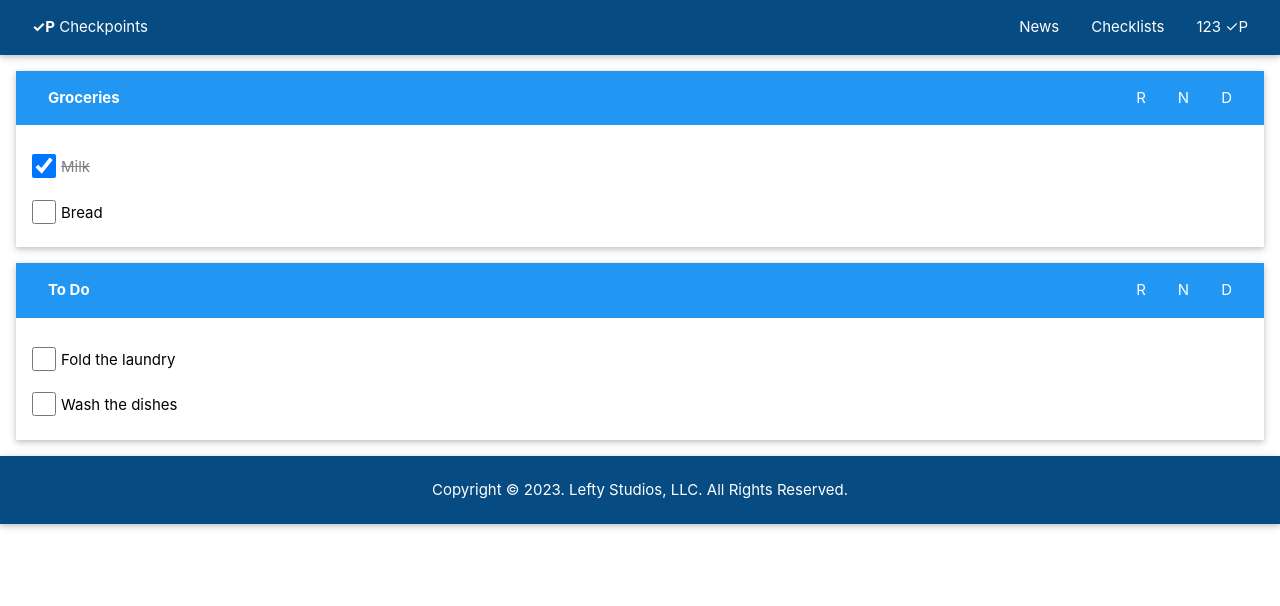
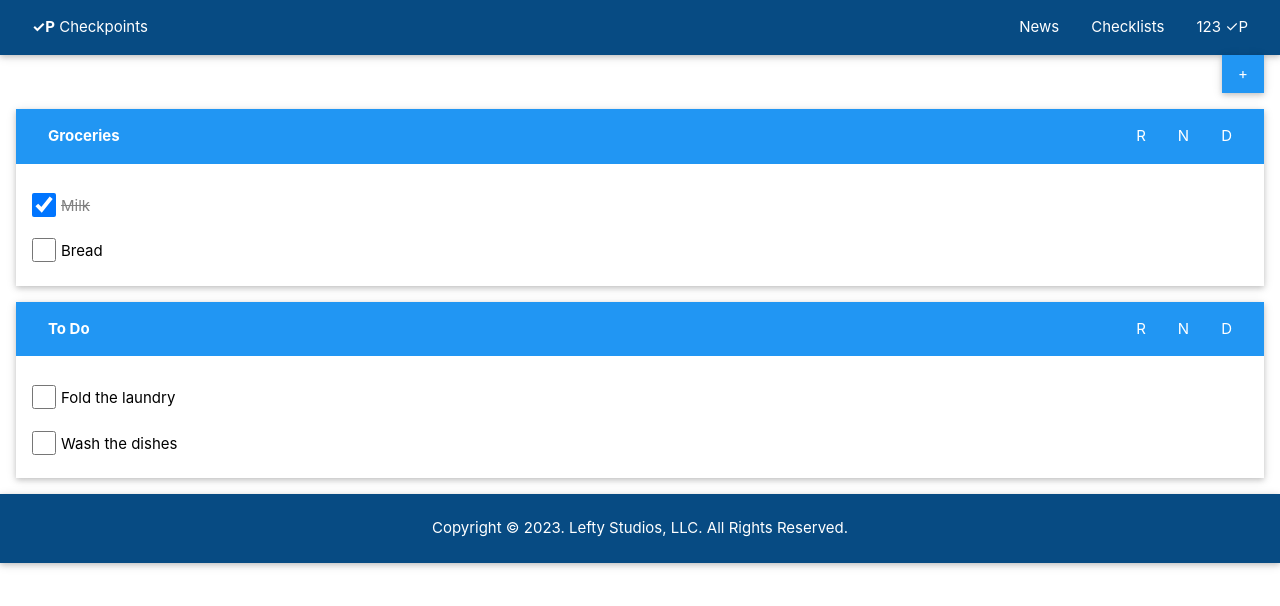
Before and after one commit to Fr0z3nRebel/checkpoints, a React (Vite) app: page / in a window 1280 px wide. Shown: the top 606 px of the page. Built offline with nearby package versions, Linux system fonts and the light colour scheme.

Commit message:
Add new checklist button
 ### What
- Add a "New Checklist" button labeled with a plus sign (+) to ViewChecklistPage

 ### Why
- Users can add new checklists to the page

 ### Testing
- Local

```diff
--- a/src/components/checklist/Checklist.tsx
+++ b/src/components/checklist/Checklist.tsx
@@ -4,8 +4,8 @@ import Button from "../../mainComponents/Button";
 import { ChecklistItem, ChecklistItemProps } from "./ChecklistItem";
 
 export interface ChecklistProps {
-  title?: string;
-  items?: ChecklistItemProps[];
+  title: string;
+  items: ChecklistItemProps[];
 }
 
 export default function Checklist(props: ChecklistProps) {
--- a/src/components/pages/ViewChecklistsPage.tsx
+++ b/src/components/pages/ViewChecklistsPage.tsx
@@ -31,14 +31,38 @@ const mockData: ChecklistProps[] = [
   },
 ];
 
+const newChecklist = {
+  title: "New Checklist",
+  items: [
+    {
+      label: "New Item",
+      checked: false,
+    },
+  ],
+};
+
 export function ViewChecklistsPage() {
   const [checklists, setChecklists] = useState(mockData);
 
+  const handleNewChecklistClick = () => {
+    setChecklists((prevState) => [...prevState, newChecklist]);
+  };
+
   return (
-    <>
-      {checklists.map((checklist) => (
-        <Checklist key={checklist.title} {...checklist} />
-      ))}
-    </>
+    <div>
+      <div className="w3-container w3-right-align">
+        <div
+          className="w3-blue w3-button w3-card w3-padding w3-padding"
+          onClick={handleNewChecklistClick}
+        >
+          +
+        </div>
+      </div>
+      <>
+        {checklists.map((checklist, index) => (
+          <Checklist key={index} {...checklist} />
+        ))}
+      </>
+    </div>
   );
 }
```
